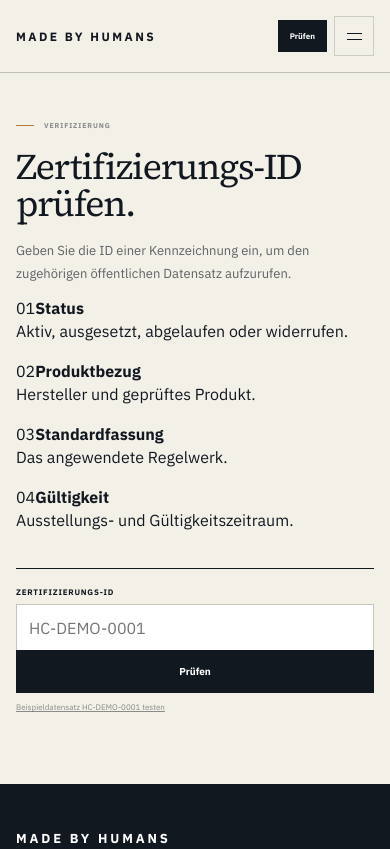
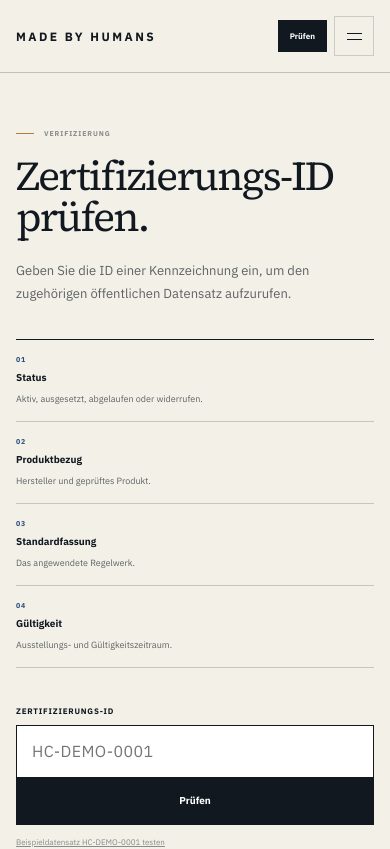
Before and after one commit to dennis-glaser-coder/human-certification-web, a Next.js app: page /pruefen in a window 390 px wide. Shown: the top 849 px of the page. Built offline with nearby package versions, Linux system fonts and the light colour scheme.

Commit message:
Verifizierungsstrecke visuell als offizielles Register ausarbeiten

```diff
--- a/src/app/globals.css
+++ b/src/app/globals.css
@@ -3903,3 +3903,336 @@ textarea:focus-visible{
     font-size:28px;
   }
 }
+
+
+/* ===== Verification authority pass 2026-09-05 ===== */
+.verifyPage{
+  padding-top:72px;
+  padding-bottom:96px;
+}
+.verifyPageIntro{
+  max-width:860px;
+}
+.verifyPageIntro h1{
+  margin:18px 0 22px;
+  font-size:clamp(52px,5vw,70px);
+  line-height:1;
+  letter-spacing:-.044em;
+}
+.verifyPageIntro p{
+  max-width:690px;
+  font-size:13px;
+  line-height:1.74;
+}
+
+.verifyTrustStrip{
+  display:grid;
+  grid-template-columns:repeat(4,1fr);
+  margin-top:44px;
+  border-top:1px solid var(--ink);
+  border-bottom:1px solid var(--stone);
+}
+.verifyTrustStrip>div{
+  min-height:126px;
+  padding:19px 22px 18px 0;
+  border-right:1px solid var(--stone);
+}
+.verifyTrustStrip>div:not(:first-child){
+  padding-left:22px;
+}
+.verifyTrustStrip>div:last-child{
+  border-right:0;
+}
+.verifyTrustStrip span{
+  display:block;
+  margin-bottom:23px;
+  color:var(--blue);
+  font-size:7px;
+  font-weight:700;
+  letter-spacing:.13em;
+}
+.verifyTrustStrip strong{
+  display:block;
+  margin-bottom:8px;
+  font-size:10px;
+}
+.verifyTrustStrip p{
+  margin:0;
+  color:var(--muted);
+  font-size:9px;
+  line-height:1.55;
+}
+
+.verifySearch{
+  max-width:none;
+  margin-top:54px;
+  padding-top:0;
+  border-top:0;
+}
+.verifySearch label{
+  margin-bottom:9px;
+}
+.verifySearch>div{
+  max-width:760px;
+}
+.verifySearch input{
+  min-height:56px;
+  padding:0 15px;
+  border:1px solid var(--ink);
+  border-right:0;
+  font-size:16px;
+  letter-spacing:.025em;
+}
+.verifySearch .button{
+  min-width:120px;
+  min-height:56px;
+}
+.demoButton{
+  margin-top:12px;
+  color:var(--muted-soft);
+  font-size:8px;
+}
+
+.verificationEmpty{
+  max-width:760px;
+  margin-top:30px;
+  padding:22px 0;
+  border-top:1px solid var(--stone);
+  border-bottom:1px solid var(--stone);
+}
+
+.verificationRecord{
+  max-width:920px;
+  margin-top:40px;
+  padding:0;
+  border:1px solid var(--stone);
+  background:var(--white);
+}
+.verificationRecord.status-active{
+  border-top:3px solid var(--blue);
+}
+.verificationTop{
+  padding:18px 22px;
+  background:var(--paper);
+}
+.verificationTop strong{
+  font-family:"Source Serif 4",Georgia,serif;
+  font-size:18px;
+  font-weight:500;
+}
+.verificationIdentity{
+  padding:28px 22px;
+}
+.verificationIdentity h2{
+  font-size:clamp(32px,3.5vw,44px);
+  line-height:1;
+}
+.verificationDetails{
+  padding:0 22px 20px;
+}
+.verificationDetails div{
+  grid-template-columns:180px 1fr;
+  padding:12px 0;
+}
+.publicNote{
+  margin:0 22px 22px;
+  padding:14px 0 0 13px;
+}
+
+.certificatePage{
+  padding-top:48px;
+  padding-bottom:96px;
+}
+.certificateBar{
+  padding-bottom:14px;
+  border-bottom:1px solid var(--ink);
+}
+.certificateSummary{
+  margin-top:24px;
+  padding:0;
+  border:1px solid var(--stone);
+  background:var(--white);
+}
+.certificateAuthorityLine{
+  min-height:42px;
+  padding:0 20px;
+  border-bottom:1px solid var(--stone);
+  background:var(--paper);
+  display:flex;
+  align-items:center;
+  justify-content:space-between;
+  gap:18px;
+  color:var(--muted-soft);
+  font-size:7px;
+  font-weight:700;
+  letter-spacing:.11em;
+}
+.certificateHeader{
+  padding:28px 24px;
+}
+.certificateBrand img{
+  width:76px;
+  height:76px;
+}
+.certificateHeader h1{
+  font-size:clamp(42px,4.5vw,58px);
+  line-height:1;
+}
+.certificateClaim{
+  padding:30px 24px;
+}
+.certificateClaim p{
+  max-width:820px;
+  font-size:27px;
+  line-height:1.28;
+}
+.certificateFacts{
+  padding:8px 24px 24px;
+}
+.certificateFacts div{
+  grid-template-columns:190px 1fr;
+  padding:12px 0;
+}
+.certificatePublicNote{
+  margin:0 24px 24px;
+  padding:14px 0 0 13px;
+}
+.certificateHistory{
+  padding-top:78px;
+}
+.certificateTimeline{
+  border-top:2px solid var(--ink);
+}
+.timelineEvent{
+  padding:20px 0;
+}
+.certificateActions{
+  margin-top:16px;
+  padding-top:28px;
+}
+
+@media(max-width:900px){
+  .verifyTrustStrip{
+    grid-template-columns:1fr 1fr;
+  }
+  .verifyTrustStrip>div:nth-child(2){
+    border-right:0;
+  }
+  .verifyTrustStrip>div:nth-child(-n+2){
+    border-bottom:1px solid var(--stone);
+  }
+}
+
+@media(max-width:760px){
+  .verifyPage{
+    padding-top:56px;
+    padding-bottom:72px;
+  }
+  .verifyPageIntro h1{
+    font-size:clamp(40px,10.5vw,48px);
+  }
+  .verifyTrustStrip{
+    grid-template-columns:1fr;
+    margin-top:34px;
+  }
+  .verifyTrustStrip>div,
+  .verifyTrustStrip>div:not(:first-child){
+    min-height:0;
+    padding:15px 0;
+    border-right:0;
+    border-bottom:1px solid var(--stone);
+  }
+  .verifyTrustStrip>div:last-child{
+    border-bottom:0;
+  }
+  .verifyTrustStrip span{
+    margin-bottom:7px;
+  }
+  .verifySearch{
+    margin-top:38px;
+  }
+  .verifySearch>div{
+    display:grid;
+    grid-template-columns:1fr;
+  }
+  .verifySearch input{
+    min-height:52px;
+    border-right:1px solid var(--ink);
+    border-bottom:0;
+  }
+  .verifySearch .button{
+    width:100%;
+    min-height:48px;
+  }
+  .verificationRecord{
+    margin-top:30px;
+  }
+  .verificationTop,
+  .verificationIdentity{
+    flex-direction:column;
+    gap:14px;
+    padding-left:18px;
+    padding-right:18px;
+  }
+  .recordOpenLink{
+    align-self:flex-start;
+  }
+  .verificationDetails{
+    padding-left:18px;
+    padding-right:18px;
+  }
+  .verificationDetails div{
+    grid-template-columns:1fr;
+    gap:5px;
+  }
+  .publicNote{
+    margin-left:18px;
+    margin-right:18px;
+  }
+  .certificateAuthorityLine{
+    min-height:0;
+    padding:12px 18px;
+    align-items:flex-start;
+    flex-direction:column;
+    gap:5px;
+  }
+  .certificateHeader{
+    padding:22px 18px;
+    flex-direction:column;
+  }
+  .certificateBrand{
+    align-items:flex-start;
+  }
+  .certificateBrand img{
+    width:62px;
+    height:62px;
+  }
+  .certificateClaim{
+    grid-template-columns:1fr;
+    gap:14px;
+    padding:24px 18px;
+  }
+  .certificateClaim p{
+    font-size:23px;
+  }
+  .certificateFacts{
+    padding-left:18px;
+    padding-right:18px;
+  }
+  .certificateFacts div{
+    grid-template-columns:1fr;
+    gap:5px;
+  }
+  .certificatePublicNote{
+    margin-left:18px;
+    margin-right:18px;
+  }
+  .certificateHistory{
+    grid-template-columns:1fr;
+    gap:34px;
+    padding-top:58px;
+  }
+  .timelineEvent{
+    grid-template-columns:82px 1fr;
+  }
+}
```
